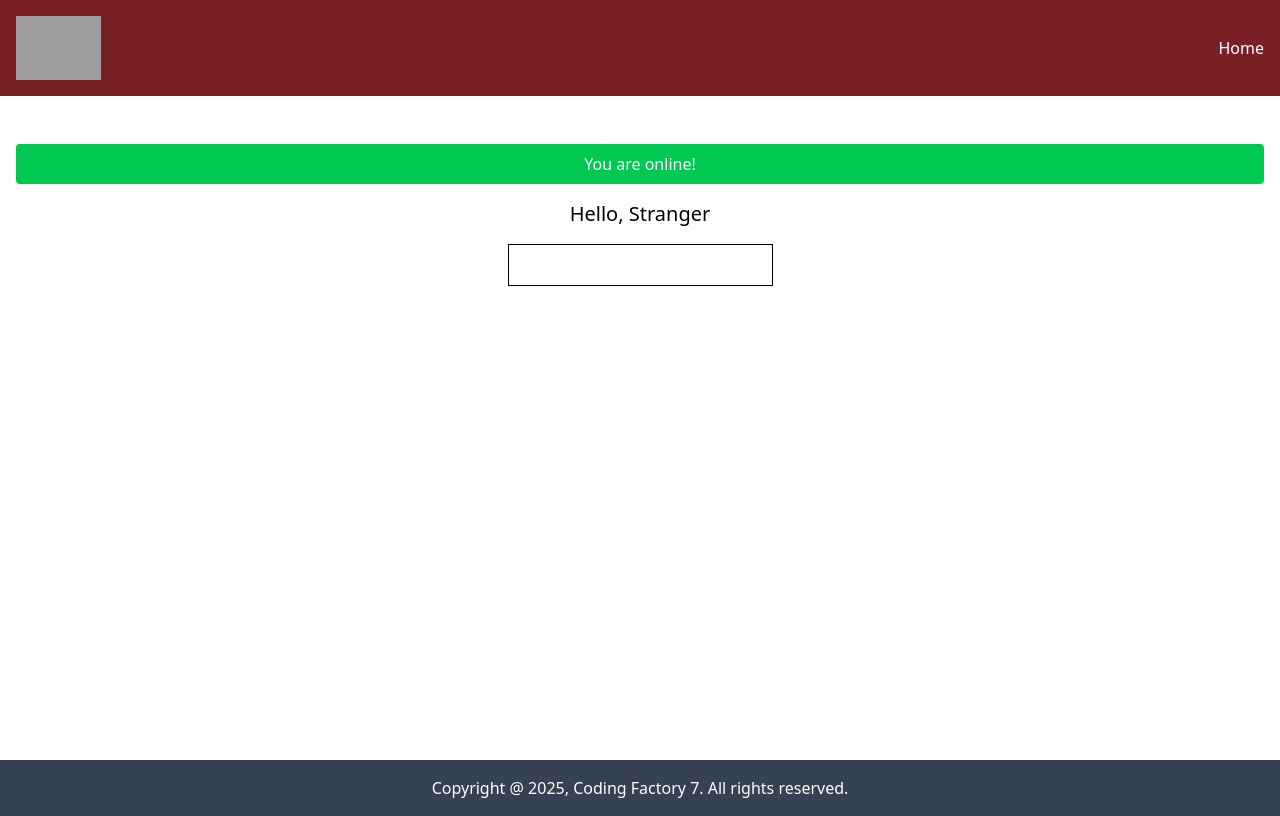
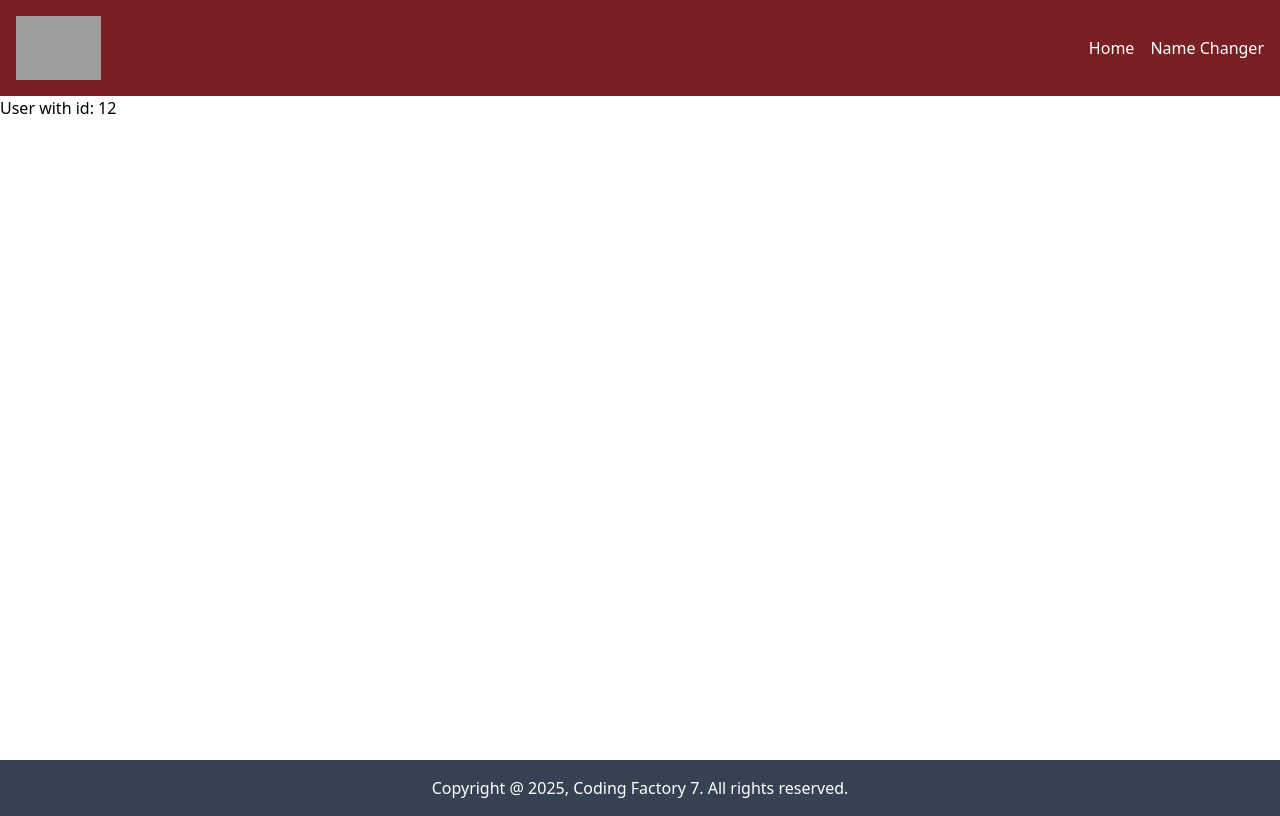
Before and after one commit to PhilipDimitriadis/CF7-React-Intro, a React (Vite) app: page /users/1 in a window 1280 px wide. Built offline with nearby package versions, Linux system fonts and the light colour scheme; grey boxes are pictures that could not be loaded.

Commit message:
feat: new components

```diff
--- a/package.json
+++ b/package.json
@@ -14,6 +14,7 @@
     "lucide-react": "^0.511.0",
     "react": "^19.1.0",
     "react-dom": "^19.1.0",
+    "react-router": "^7.6.2",
     "tailwindcss": "^4.1.7"
   },
   "devDependencies": {
--- a/src/App.tsx
+++ b/src/App.tsx
@@ -3,8 +3,14 @@
 // import ArrowFunctionalComponent from "./components/ArrowFunctionalComponent.tsx";
 // import ArrowFunctionalComponentWithProps from "./components/ArrowFunctionalComponentWithProps.tsx";
 // import ArrowFunctionalComponentWithPropsType from "./components/ArrowFunctionalComponentWithPropsType.tsx";
+// import Layout from "./components/Layout.tsx";
+import {BrowserRouter, Route, Routes} from "react-router";
+import HomePage from "./pages/HomePage.tsx";
+import NameChangerPage from "./pages/NameChangerPage.tsx";
 import Layout from "./components/Layout.tsx";
-import OnlineStatus from "./components/OnlineStatus.tsx";
+import OnlineStatusPage from "./pages/OnlineStatusPage.tsx";
+import UserPage from "./components/UserPage.tsx";
+// import OnlineStatus from "./components/OnlineStatus.tsx";
 // import CounterAdvanced from "./components/CounterAdvanced.tsx";
 // import CounterWithCustomHook from "./components/CounterWithCustomHook.tsx";
 // import CounterAdvancedWithCustomHook from "./components/CounterAdvancedWithCustomHook.tsx";
@@ -13,7 +19,7 @@
 // import NameChanger from "./components/NameChanger.tsx";
 // import FunctionalComponentWithState from "./components/FunctionalComponentWithState.tsx";
 // import Counter from "./components/Counter.tsx";
-import NameChanger from "./components/NameChanger.tsx";
+// import NameChanger from "./components/NameChanger.tsx";
 // import CounterWithMoreStates from "./components/CounterWithMoreStates.tsx";
 
 // import ClassComponentWithState from "./components/ClassComponentWithState.tsx";
@@ -22,7 +28,7 @@
 
   return (
     <>
-        <Layout>
+        {/*<Layout>*/}
             {/*<ClassComponent/>*/}
             {/*<FunctionalComponent/>*/}
             {/*<ArrowFunctionalComponent/>*/}
@@ -42,9 +48,26 @@
             {/*<CounterAdvancedWithCustomHook></CounterAdvancedWithCustomHook>*/}
             {/*<CounterWithReducer></CounterWithReducer>*/}
             {/*<Todo></Todo>*/}
-            <OnlineStatus/>
-            <NameChanger></NameChanger>
-        </Layout>
+            {/*<OnlineStatus/>*/}
+            {/*<NameChanger></NameChanger>*/}
+        {/*</Layout>*/}
+
+        <BrowserRouter>
+            <Layout>
+                <Routes>
+                    {/*<Route path="/" element={<HomePage/>} />*/}
+                    <Route index element={<HomePage />}/>
+
+                    <Route path="examples?">
+                        <Route path="name-changer" element={<NameChangerPage/>}/>
+                        <Route path="online-status" element={<OnlineStatusPage/>}/>
+                    </Route>
+                    <Route path="users/:usersId" element={<UserPage/>}/>
+
+                </Routes>
+            </Layout>
+
+        </BrowserRouter>
     </>
   )
 }
--- a/src/components/Header.tsx
+++ b/src/components/Header.tsx
@@ -1,4 +1,5 @@
 import CodingFactoryLogo from "./CodingFactoryLogo.tsx";
+import {Link} from "react-router";
 
 const Header = () => {
     return (
@@ -6,7 +7,12 @@
             <header className="bg-[#782024] fixed w-full">
                 <div className="container mx-auto px-4 flex items-center justify-between">
                     <CodingFactoryLogo/>
-                    <a className="text-white hover:underline hover:underline-offset-4" href="/">Home</a>
+                    <nav className="flex gap-4">
+                        {/*<a className="text-white hover:underline hover:underline-offset-4" href="/">Home</a>*/}
+                        <Link to="/" className="text-white hover:underline hover:underline-offset-4">Home</Link>
+                        <Link to="/examples/name-changer" className="text-white hover:underline hover:underline-offset-4">Name Changer</Link>
+                    </nav>
+
                 </div>
             </header>
         </>
--- /dev/null
+++ b/src/components/HeaderResponsive.tsx
@@ -0,0 +1,51 @@
+import CodingFactoryLogo from "./CodingFactoryLogo.tsx";
+import {Link} from "react-router";
+import {useState} from "react";
+import {Menu, X} from "lucide-react";
+
+const HeaderResponsive = () => {
+    const [menuOpen, setMenuOpen] = useState(false);
+
+    return (
+        <>
+            <header className="bg-[#782024] fixed w-full">
+                <div className="container mx-auto px-4 flex items-center justify-between">
+                    <CodingFactoryLogo/>
+
+                    <button
+                        className="text-white md:hidden"
+                        onClick={() => setMenuOpen(!menuOpen)}
+                    >
+                        {menuOpen ? <X size={36}/> : <Menu size={36}/>}
+                    </button>
+
+                    <nav
+                        // className="flex gap-4"
+                        className={`${
+                            menuOpen ? "block" : "hidden"
+                        } md:flex gap-4 bg-cf-dark-red text-white absolute top-24 left-0 w-full md:w-auto md:static p-4 md:p-0 `}
+                    >
+                        {/*<a className="text-white hover:underline hover:underline-offset-4" href="/">Home</a>*/}
+                        <Link
+                            to="/"
+                            className="block md:inline hover:underline hover:underline-offset-4"
+                            onClick={() => setMenuOpen(false)}
+                        >
+                            Home
+                        </Link>
+                        <Link
+                            to="/examples/name-changer"
+                            className="block md:inline hover:underline hover:underline-offset-4"
+                            onClick={() => setMenuOpen(false)}
+                        >
+                            Name Changer
+                        </Link>
+                    </nav>
+
+                </div>
+            </header>
+        </>
+    )
+}
+
+export default HeaderResponsive;
--- a/src/components/Layout.tsx
+++ b/src/components/Layout.tsx
@@ -1,6 +1,7 @@
 import React from "react";
-import Header from "./Header.tsx";
+// import Header from "./Header.tsx";
 import Footer from "./Footer";
+import HeaderResponsive from "./HeaderResponsive.tsx";
 
 interface LayoutProps{
     children: React.ReactNode;
@@ -9,7 +10,8 @@
 const Layout = ({children}:LayoutProps) => {
     return (
         <>
-            <Header/>
+            {/*<Header/>*/}
+            <HeaderResponsive/>
             <div className="container mx-auto min-h-[95vh] pt-24">
                 {children}
             </div>
--- /dev/null
+++ b/src/components/UserPage.tsx
@@ -0,0 +1,18 @@
+import {useEffect} from "react";
+import {useParams} from "react-router";
+
+const UserPage = () => {
+    const {userId} = useParams();
+
+    useEffect(() => {
+        document.title = `CF7 User id: ${userId}`;
+    }, [userId]);
+
+    return (
+        <>
+            <h1>User with id: 12</h1>
+        </>
+    )
+}
+
+export default UserPage;
--- /dev/null
+++ b/src/pages/HomePage.tsx
@@ -0,0 +1,15 @@
+import {useEffect} from "react";
+
+const HomePage = () => {
+    useEffect(() => {
+        document.title = "CF7 Home Page";
+    }, []);
+
+    return (
+        <>
+            <h1 className="text-bold text-2xl text-center mt-8">Home Page</h1>
+        </>
+    )
+};
+
+export default HomePage;
--- /dev/null
+++ b/src/pages/NameChangerPage.tsx
@@ -0,0 +1,16 @@
+import NameChanger from "../components/NameChanger.tsx";
+import {useEffect} from "react";
+
+const NameChangerPage = () => {
+
+    useEffect(() => {
+        document.title = "CF7 Name Changer";
+    }, [])
+    return (
+        <>
+            <NameChanger/>
+        </>
+    )
+}
+
+export default NameChangerPage;
--- /dev/null
+++ b/src/pages/OnlineStatusPage.tsx
@@ -0,0 +1,16 @@
+import {useEffect} from "react";
+import OnlineStatus from "../components/OnlineStatus.tsx";
+
+const OnlineStatusPage = () => {
+
+    useEffect(() => {
+        document.title = "CF7 Online Status"
+    }, [])
+    return (
+        <>
+            <OnlineStatus />
+        </>
+    )
+}
+
+export default OnlineStatusPage;
```
